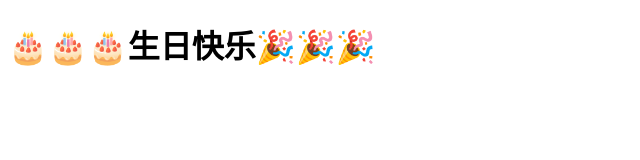
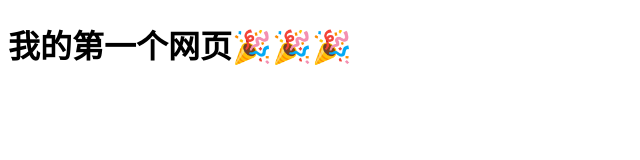
Before and after one commit to dassy521/birthday, a plain HTML site: page index.html in a window 1280 px wide. Shown: the whole page, without its empty margins (0-640 px from the left). Drawn offline with Linux system fonts and the light colour scheme; a web font is replaced by a local one.

Commit message:
Add files via upload

```diff
--- a/index.html
+++ b/index.html
@@ -14,6 +14,6 @@
     </style>
 </head>
 <body>
-    <h1 style="font-family: 'cute';">🎂🎂🎂生日快乐🎉🎉🎉</h1>
+    <h1 style="font-family: 'cute';">我的第一个网页🎉🎉🎉</h1>
 </body>
 </html>
```
